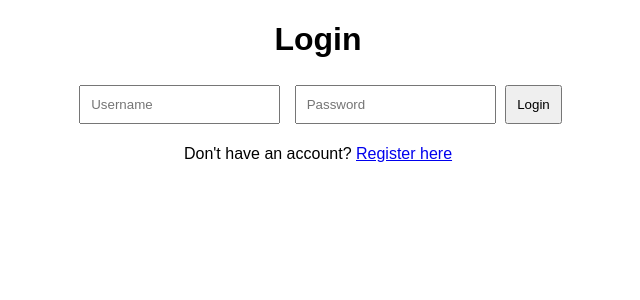
After one commit to urbanxtreme/PAVI, a Flask app: page /login in a window 1280 px wide. The commit adds this page. Shown: the top 300 px of the page, without its empty margins (322-962 px from the left). Run offline with Flask 3, Linux system fonts and the light colour scheme; some libraries are stand-ins or nearby versions.

Commit message:
updated files

```diff
--- a/app.py
+++ b/app.py
@@ -1,48 +1,141 @@
-from flask import Flask, jsonify, render_template, request
+from flask import Flask, jsonify, render_template, request, redirect, url_for, flash
 from flask_mysqldb import MySQL
+from flask_login import LoginManager, UserMixin, login_user, login_required, logout_user
+from werkzeug.security import generate_password_hash, check_password_hash
+import MySQLdb
 
 app = Flask(__name__)
+
+# MySQL configurations
 app.config['MYSQL_HOST'] = 'localhost'
-app.config['MYSQL_USER'] = 'root'
-app.config['MYSQL_PASSWORD'] = '19112005'
-app.config['MYSQL_DB'] = 'smart_home'
+app.config['MYSQL_USER'] = 'root'  # Your MySQL username
+app.config['MYSQL_PASSWORD'] = '19112005'  # Your MySQL password
+app.config['MYSQL_DB'] = 'smart_home'  # The name of your database
+
+# Flask-Login configurations
+app.secret_key = 'your_secret_key'
+login_manager = LoginManager()
+login_manager.init_app(app)
+login_manager.login_view = 'login'  # Redirect to login page if not logged in
+
 mysql = MySQL(app)
+
+# User class
+class User(UserMixin):
+    def __init__(self, id):
+        self.id = id
+
+@login_manager.user_loader
+def load_user(user_id):
+    cur = mysql.connection.cursor()
+    cur.execute("SELECT * FROM users WHERE id = %s", (user_id,))
+    user = cur.fetchone()
+    cur.close()
+    if user:
+        return User(user[0])  # Return user instance based on the fetched ID
+    return None
+
+# Registration route
+@app.route('/register', methods=['GET', 'POST'])
+def register():
+    if request.method == 'POST':
+        username = request.form.get('username')
+        password = request.form.get('password')
+        email = request.form.get('email')  # Use get to avoid KeyError
+
+        # Check if all required fields are present
+        if not username or not password or not email:
+            flash('All fields are required.', 'danger')
+            return redirect(url_for('register'))
+
+        # Hash the password
+        hashed_password = generate_password_hash(password)
+
+        # Insert new user into the database
+        try:
+            cur = mysql.connection.cursor()
+            cur.execute("INSERT INTO users (username, password, email) VALUES (%s, %s, %s)",
+                       (username, hashed_password, email))
+            mysql.connection.commit()
+            flash('Registration successful! You can now log in.', 'success')
+            return redirect(url_for('login'))
+        except MySQLdb.IntegrityError as e:
+            mysql.connection.rollback()
+            flash('Username already exists. Please choose another one.', 'danger')
+        except Exception as e:
+            mysql.connection.rollback()
+            flash('Error: ' + str(e), 'danger')
+        finally:
+            cur.close()
+    return render_template('register.html')
+
+# Login route
+@app.route('/login', methods=['GET', 'POST'])
+def login():
+    if request.method == 'POST':
+        username = request.form['username']
+        password = request.form['password']
+
+        cur = mysql.connection.cursor()
+        cur.execute("SELECT * FROM users WHERE username = %s", (username,))
+        user = cur.fetchone()
+        cur.close()
+
+        if user and check_password_hash(user[2], password):  # user[2] is the password hash
+            login_user(User(user[0]))  # user[0] is the user ID
+            return redirect(url_for('home'))
+        else:
+            flash('Invalid username or password')
+
+    return render_template('login.html')
+
+# Logout route
+@app.route('/logout')
+@login_required
+def logout():
+    logout_user()
+    flash('You have been logged out.', 'success')
+    return redirect(url_for('login'))
+
+# Route to render the main dashboard page
 @app.route('/')
+@login_required
 def home():
-    return render_template('index.html')
+    return render_template('index.html')  # This will load the HTML page
+
+# Route to fetch all devices
 @app.route('/devices', methods=['GET'])
+@login_required
 def get_devices():
-    try:
-        cur = mysql.connection.cursor()
-        cur.execute("SELECT * FROM devices")
-        devices = cur.fetchall()
-        cur.close()
-        return jsonify(devices)
-    except Exception as e:
-        return jsonify({'error': str(e)}), 500
+    cur = mysql.connection.cursor()
+    cur.execute("SELECT * FROM devices")
+    devices = cur.fetchall()
+    cur.close()
+    return jsonify(devices)
+
+# Route to control a device (turn on/off)
 @app.route('/devices/<device_name>/<action>', methods=['POST'])
+@login_required
 def control_device(device_name, action):
-    try:
-        cur = mysql.connection.cursor()
-        if action == 'on':
-            cur.execute("UPDATE devices SET status = 1 WHERE device_name = %s", (device_name,))
-        elif action == 'off':
-            cur.execute("UPDATE devices SET status = 0 WHERE device_name = %s", (device_name,))
-        mysql.connection.commit()
-        cur.close()
-        return jsonify({device_name: action})
-    except Exception as e:
-        return jsonify({'error': str(e)}), 500
+    cur = mysql.connection.cursor()
+    if action == 'on':
+        cur.execute("UPDATE devices SET status = 1 WHERE device_name = %s", (device_name,))
+    elif action == 'off':
+        cur.execute("UPDATE devices SET status = 0 WHERE device_name = %s", (device_name,))
+
+    mysql.connection.commit()
+    cur.close()
+    return jsonify({device_name: action})
+
+# Route to fetch total energy consumption
 @app.route('/energy', methods=['GET'])
+@login_required
 def get_energy():
-    try:
-        cur = mysql.connection.cursor()
-        cur.execute("SELECT SUM(energy_consumption) FROM devices WHERE status = 1")
-        total_energy = cur.fetchone()[0]
-        total_energy = total_energy if total_energy else 0
-        cur.close()
-        return jsonify({"total_energy_consumption": total_energy})
-    except Exception as e:
-        return jsonify({'error': str(e)}), 500
+    cur = mysql.connection.cursor()
+    cur.execute("SELECT SUM(energy_consumption) FROM devices WHERE status = 1")
+    total_energy = cur.fetchone()[0]
+    cur.close()
+    return jsonify({"total_energy_consumption": total_energy})
+
 if __name__ == '__main__':
     app.run(debug=True)
--- /dev/null
+++ b/templates/login.html
@@ -0,0 +1,23 @@
+<!DOCTYPE html>
+<html lang="en">
+<head>
+    <meta charset="UTF-8">
+    <meta name="viewport" content="width=device-width, initial-scale=1.0">
+    <title>Login</title>
+    <style>
+        body { font-family: Arial, sans-serif; text-align: center; }
+        form { margin-top: 20px; }
+        input { padding: 10px; margin: 5px; }
+        button { padding: 10px; }
+    </style>
+</head>
+<body>
+    <h1>Login</h1>
+    <form method="POST">
+        <input type="text" name="username" placeholder="Username" required>
+        <input type="password" name="password" placeholder="Password" required>
+        <button type="submit">Login</button>
+    </form>
+    <p>Don't have an account? <a href="{{ url_for('register') }}">Register here</a></p>
+</body>
+</html>
```
Also changed, not shown: insert_data.py (+21 -8 lines), templates/dashboard.html (added, +23 -0 lines), templates/index.html (+44 -0 lines), templates/register.html (added, +33 -0 lines).
